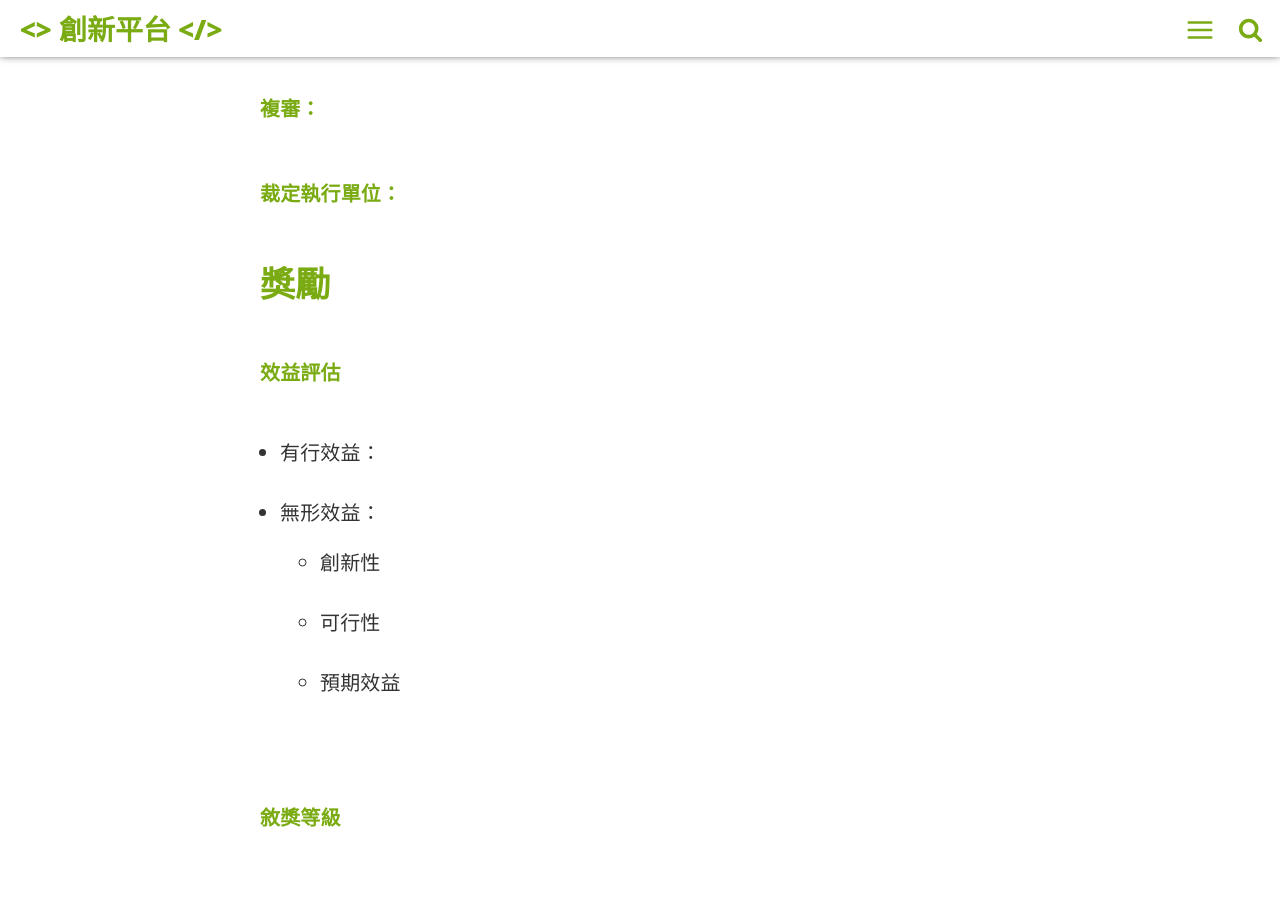
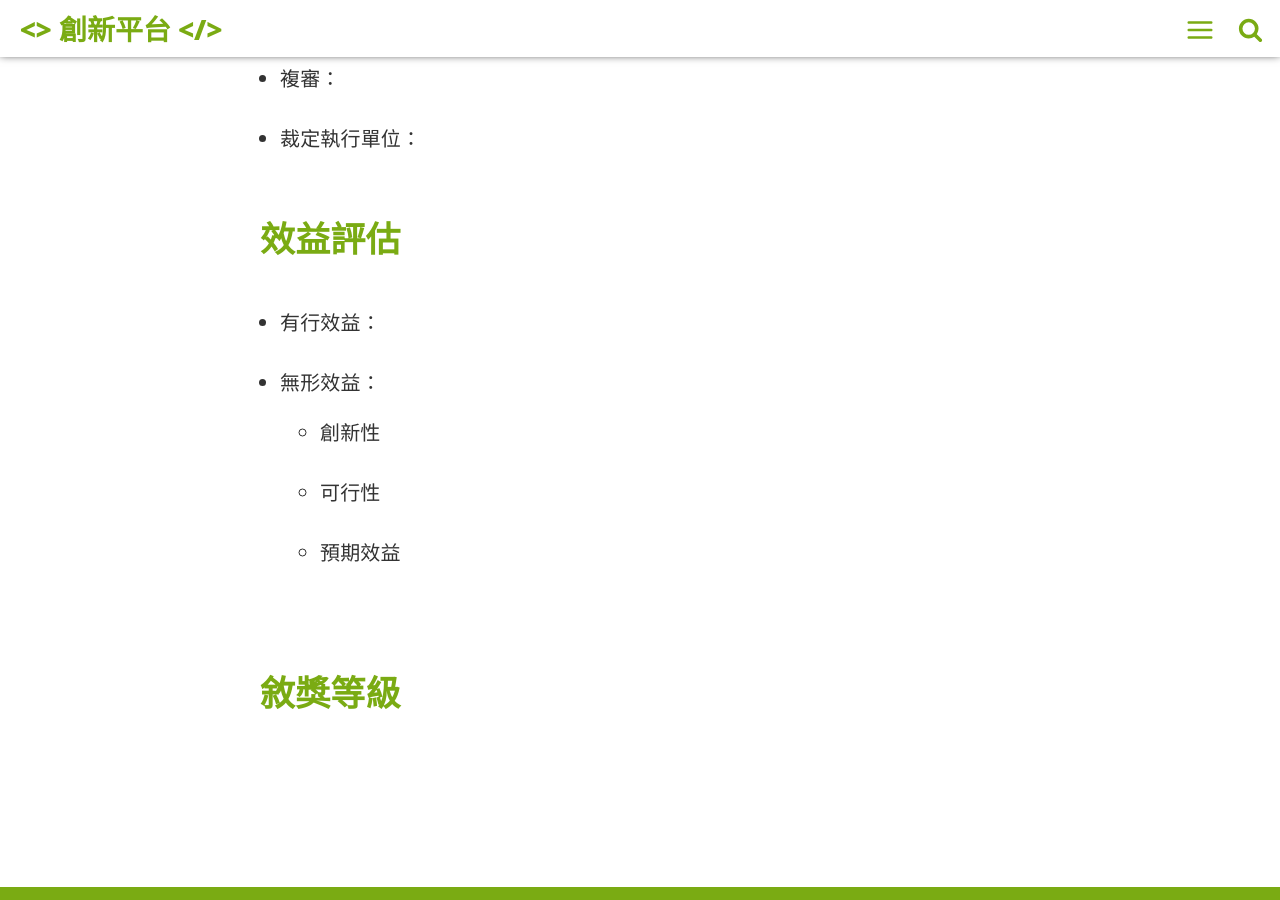
Before and after one commit to doltegg/cj, a Jekyll site: the page built from _posts/2018/2018-10-10-withdrawal.md, in a window 1280 px wide and 900 px high, scrolled down 1579 px. Built offline with Jekyll 4.4.1, drawn with Linux system fonts in a browser that asks for light colours; nearby versions of some CDN libraries; library files that are not in the unit come from our copies.

Commit message:
Update 2018-10-10-withdrawal.md

```diff
--- a/_posts/2018/2018-10-10-withdrawal.md
+++ b/_posts/2018/2018-10-10-withdrawal.md
@@ -37,20 +37,16 @@ introduction: "由服務中心提供業務同仁有關客戶購買保單之每
 
 ## 審查
 
-#### 初審：不受理
-
-#### 複審：
-
-#### 裁定執行單位：
+- 初審：不受理
+- 複審：
+- 裁定執行單位：
 
 
-## 獎勵
-
-#### 效益評估
+## 效益評估
 - 有行效益：
 - 無形效益：
   + 創新性
   + 可行性
   + 預期效益
 
-#### 敘獎等級
+## 敘獎等級
```
